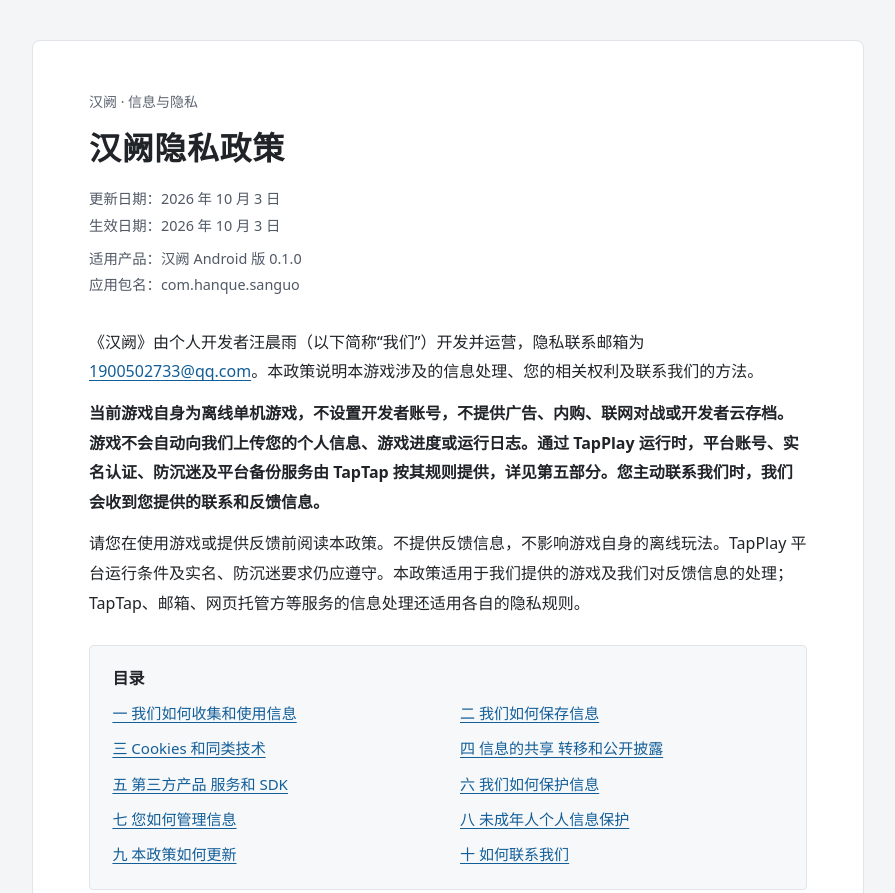
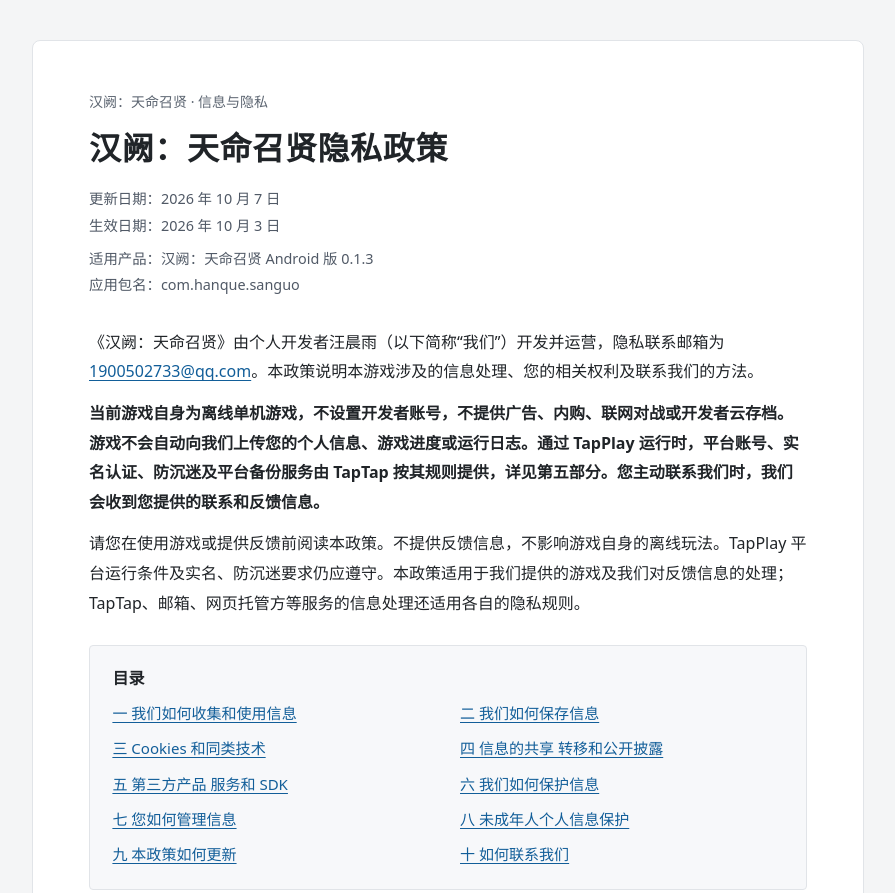
Before and after one commit to wcy-999/hanque-privacy, a plain HTML site: page index.html in a window 1280 px wide. Shown: the top 893 px of the page, without its empty margins (192-1087 px from the left). Drawn offline with Linux system fonts and the light colour scheme.

Commit message:
Add files via upload
统一隐私政策游戏名称

```diff
--- a/index.html
+++ b/index.html
@@ -1,16 +1,16 @@
 <!doctype html>
-<html lang="zh-CN"><head><meta charset="utf-8"><meta name="viewport" content="width=device-width, initial-scale=1"><meta name="robots" content="noindex, nofollow, noarchive"><meta name="referrer" content="no-referrer"><meta name="description" content="汉阙隐私政策：了解游戏与平台的信息处理和您的相关权利。"><title>汉阙隐私政策</title><style>
+<html lang="zh-CN"><head><meta charset="utf-8"><meta name="viewport" content="width=device-width, initial-scale=1"><meta name="robots" content="noindex, nofollow, noarchive"><meta name="referrer" content="no-referrer"><meta name="description" content="汉阙：天命召贤隐私政策：了解游戏与平台的信息处理和您的相关权利。"><title>汉阙：天命召贤隐私政策</title><style>
 :root{color-scheme:light;font-family:system-ui,-apple-system,"Segoe UI","Microsoft YaHei",sans-serif;color:#202428;background:#f4f5f6}
 *{box-sizing:border-box}body{margin:0;font-size:1rem;line-height:1.85}main{max-width:52rem;margin:2.5rem auto;padding:3rem 3.5rem;background:#fff;border:1px solid #e1e4e8;border-radius:8px}
 header{margin-bottom:1.8rem}.eyebrow{color:#5b6470;font-size:.875rem;margin:0 0 .75rem}h1{font-size:2rem;line-height:1.3;letter-spacing:.02em;margin:0 0 1.1rem}h2{font-size:1.3rem;line-height:1.5;margin:2.2rem 0 .9rem;scroll-margin-top:1.5rem}h3{font-size:1.08rem;line-height:1.6;margin:1.2rem 0 .6rem}p{margin:.75rem 0;overflow-wrap:anywhere}.meta{font-size:.9rem;color:#505966;margin:.4rem 0}.important{font-weight:600}.important a{font-weight:600}a{color:#125e99;text-underline-offset:.2em;overflow-wrap:anywhere}a:hover{color:#083d65}a:focus-visible{outline:3px solid #165f9b;outline-offset:4px}
 nav{margin:1.7rem 0 2.2rem;padding:1.2rem 1.4rem;background:#f7f8fa;border:1px solid #e1e4e8;border-radius:4px}nav h2{font-size:1rem;margin:0 0 .6rem}nav ol{list-style:none;padding:0;margin:0;display:grid;grid-template-columns:1fr 1fr;gap:.35rem 1.5rem}nav a{font-size:.94rem}section{content-visibility:visible}.skip{position:absolute;left:1rem;top:-10rem}.skip:focus{top:1rem;background:#fff;padding:.5rem}footer{margin-top:2rem;color:#626c76;font-size:.875rem;text-align:center}
 @media(max-width:600px){body{background:#fff}main{margin:0;padding:1.5rem 1.1rem 2.5rem;border:0;border-radius:0}h1{font-size:1.7rem}nav{padding:1rem}nav ol{grid-template-columns:1fr}h2{font-size:1.22rem}}
 @media print{body{background:#fff}main{margin:0;padding:0;border:0;max-width:none}nav,.skip,footer{display:none}h2,h3{break-after:avoid}p{orphans:3;widows:3}a{color:inherit}section{break-inside:auto}}
-</style></head><body><a class="skip" href="#policy">跳到正文</a><main id="policy"><header><p class="eyebrow">汉阙 · 信息与隐私</p><h1>汉阙隐私政策</h1>
-<p class="meta">更新日期：2026 年 10 月 3 日<br>生效日期：2026 年 10 月 3 日</p>
-<p class="meta">适用产品：汉阙 Android 版 0.1.0<br>应用包名：com.hanque.sanguo</p>
+</style></head><body><a class="skip" href="#policy">跳到正文</a><main id="policy"><header><p class="eyebrow">汉阙：天命召贤 · 信息与隐私</p><h1>汉阙：天命召贤隐私政策</h1>
+<p class="meta">更新日期：2026 年 10 月 7 日<br>生效日期：2026 年 10 月 3 日</p>
+<p class="meta">适用产品：汉阙：天命召贤 Android 版 0.1.3<br>应用包名：com.hanque.sanguo</p>
 </header>
-<p>《汉阙》由个人开发者汪晨雨（以下简称“我们”）开发并运营，隐私联系邮箱为 <a href="mailto:1900502733@qq.com">1900502733@qq.com</a>。本政策说明本游戏涉及的信息处理、您的相关权利及联系我们的方法。</p>
+<p>《汉阙：天命召贤》由个人开发者汪晨雨（以下简称“我们”）开发并运营，隐私联系邮箱为 <a href="mailto:1900502733@qq.com">1900502733@qq.com</a>。本政策说明本游戏涉及的信息处理、您的相关权利及联系我们的方法。</p>
 <p class="important">当前游戏自身为离线单机游戏，不设置开发者账号，不提供广告、内购、联网对战或开发者云存档。游戏不会自动向我们上传您的个人信息、游戏进度或运行日志。通过 TapPlay 运行时，平台账号、实名认证、防沉迷及平台备份服务由 TapTap 按其规则提供，详见第五部分。您主动联系我们时，我们会收到您提供的联系和反馈信息。</p>
 <p>请您在使用游戏或提供反馈前阅读本政策。不提供反馈信息，不影响游戏自身的离线玩法。TapPlay 平台运行条件及实名、防沉迷要求仍应遵守。本政策适用于我们提供的游戏及我们对反馈信息的处理；TapTap、邮箱、网页托管方等服务的信息处理还适用各自的隐私规则。</p>
 <nav aria-label="政策目录"><h2>目录</h2><ol><li><a href="#section-01">一 我们如何收集和使用信息</a></li><li><a href="#section-02">二 我们如何保存信息</a></li><li><a href="#section-03">三 Cookies 和同类技术</a></li><li><a href="#section-04">四 信息的共享 转移和公开披露</a></li><li><a href="#section-05">五 第三方产品 服务和 SDK</a></li><li><a href="#section-06">六 我们如何保护信息</a></li><li><a href="#section-07">七 您如何管理信息</a></li><li><a href="#section-08">八 未成年人个人信息保护</a></li><li><a href="#section-09">九 本政策如何更新</a></li><li><a href="#section-10">十 如何联系我们</a></li></ol></nav>
@@ -41,7 +41,7 @@
 </section>
 <section aria-labelledby="section-05"><h2 id="section-05">五 第三方产品 服务和 SDK</h2>
 <p>当前游戏未集成用于登录、实名认证、防沉迷、广告、支付、统计分析或崩溃上报的第三方 SDK，也未接入 TapSDK。游戏使用 Godot 引擎在本机运行；本游戏未启用借助引擎向外部服务上传个人信息的功能。</p>
-<p>TapTap 及其 TapPlay 服务由易玩（上海）网络科技有限公司提供。通过 TapPlay 运行《汉阙》时，平台负责其账号、实名认证及未成年人防沉迷服务，并可能按其规则处理账号信息、实名信息、设备与网络信息及使用记录。游戏未额外接入防沉迷 SDK，也不因此取得平台保存的真实姓名或身份证号码。请在使用平台服务前阅读 TapTap 的具体告知与隐私政策：<a href="https://www.taptap.cn/doc/privacy-policy/" rel="noreferrer">TapTap 隐私政策</a> 。</p>
+<p>TapTap 及其 TapPlay 服务由易玩（上海）网络科技有限公司提供。通过 TapPlay 运行《汉阙：天命召贤》时，平台负责其账号、实名认证及未成年人防沉迷服务，并可能按其规则处理账号信息、实名信息、设备与网络信息及使用记录。游戏未额外接入防沉迷 SDK，也不因此取得平台保存的真实姓名或身份证号码。请在使用平台服务前阅读 TapTap 的具体告知与隐私政策：<a href="https://www.taptap.cn/doc/privacy-policy/" rel="noreferrer">TapTap 隐私政策</a> 。</p>
 <p>TapPlay 提供存档备份能力。若您使用的版本和平台设置开启了该服务，相关存档可能由平台备份、保留或恢复。是否提供及启用、保存期限、删除与恢复方式，以您使用时的平台具体说明和实际设置为准；您可向 TapTap 查询或提出管理请求。我们不会将平台备份描述为开发者自建云存档，也不承诺清除本地数据即可清除平台副本。</p>
 <p>我们的联系邮箱为 QQ 邮箱。您发送反馈时，收发邮件服务商会为邮件传输、存储及安全保障处理邮件地址、内容和附件。QQ 邮箱服务由腾讯提供，其处理规则可在 QQ 邮箱的“隐私保护指引”中查阅；您使用的发件邮箱也适用其服务规则。该邮件服务不集成在游戏内，只有您主动发信时才涉及邮件交互。</p>
 <p>本隐私政策的公开网页使用 GitHub Pages 托管。该网页不设信息收集表单，不加载广告或统计脚本，也不读取游戏存档。访问网页时，GitHub 会为安全目的记录访客 IP 地址；此为网页托管服务的信息处理，不代表离线游戏向其上传数据。详情见 GitHub 隐私声明：<a href="https://docs.github.com/en/site-policy/privacy-policies/github-general-privacy-statement" rel="noreferrer">GitHub 隐私声明</a> 。</p>
@@ -53,7 +53,7 @@
 <section aria-labelledby="section-07"><h2 id="section-07">七 您如何管理信息</h2>
 <h3>查看和删除本地游戏数据</h3>
 <p>您可以通过开始界面的“继续”“存档”，或游戏内“设置—存档”读取已保存的进度，通过设置调整声音。当前游戏没有账号资料页，也没有单独删除所有存档的游戏内按钮。</p>
-<p>独立安装的安卓版本，可在系统“设置—应用—汉阙—存储”中选择“清除数据”或“清除存储空间”，不同设备名称可能不同；仅清除缓存不能替代清除应用数据。通过 TapPlay 运行时，请使用平台实际提供的本游戏数据管理方式；如找不到对应入口，请联系 TapTap 客服，避免为了删除本游戏记录而误清除整个 TapTap 的其他数据。</p>
+<p>独立安装的安卓版本，可在系统“设置—应用—汉阙：天命召贤—存储”中选择“清除数据”或“清除存储空间”，不同设备名称可能不同；仅清除缓存不能替代清除应用数据。通过 TapPlay 运行时，请使用平台实际提供的本游戏数据管理方式；如找不到对应入口，请联系 TapTap 客服，避免为了删除本游戏记录而误清除整个 TapTap 的其他数据。</p>
 <p class="important">清除对应的游戏本地数据会删除进度、手动槽、自动存档、上一局、恢复备份和声音设置，我们没有开发者云端副本可用于找回。我们不能远程访问或删除您的本机数据。如您使用了 TapPlay 平台备份或另行制作的备份，还需按相应方式单独管理或删除，平台副本不保证随本地数据一并删除。</p>
 <h3>管理向我们提供的信息</h3>
 <p>您可向 <a href="mailto:1900502733@qq.com">1900502733@qq.com</a> 提出查阅、复制、更正、补充、删除个人信息、撤回同意或限制处理的请求，也可以请求我们解释本政策。符合法定条件的信息转移请求，我们将依法协助。请描述相关邮件或事项，我们仅核对处理请求所必需的信息，不要求提供无关身份证明。</p>
@@ -70,5 +70,5 @@
 </section>
 <section aria-labelledby="section-10"><h2 id="section-10">十 如何联系我们</h2>
 <p>运营者及个人信息保护联系人：汪晨雨（个人开发者）<br>联系邮箱：<a href="mailto:1900502733@qq.com">1900502733@qq.com</a></p>
-<p>隐私咨询、投诉及权利请求请优先通过上述邮箱联系，可在邮件主题注明“汉阙隐私问题”。我们将在十五个工作日内答复。如您认为个人信息权益受到侵害，或对处理结果不满意，可以依法向履行个人信息保护职责的部门投诉、举报，或向有管辖权的人民法院提起诉讼。</p>
+<p>隐私咨询、投诉及权利请求请优先通过上述邮箱联系，可在邮件主题注明“汉阙：天命召贤隐私问题”。我们将在十五个工作日内答复。如您认为个人信息权益受到侵害，或对处理结果不满意，可以依法向履行个人信息保护职责的部门投诉、举报，或向有管辖权的人民法院提起诉讼。</p>
 </section><footer><a href="#policy">返回顶部</a></footer></main></body></html>
```
